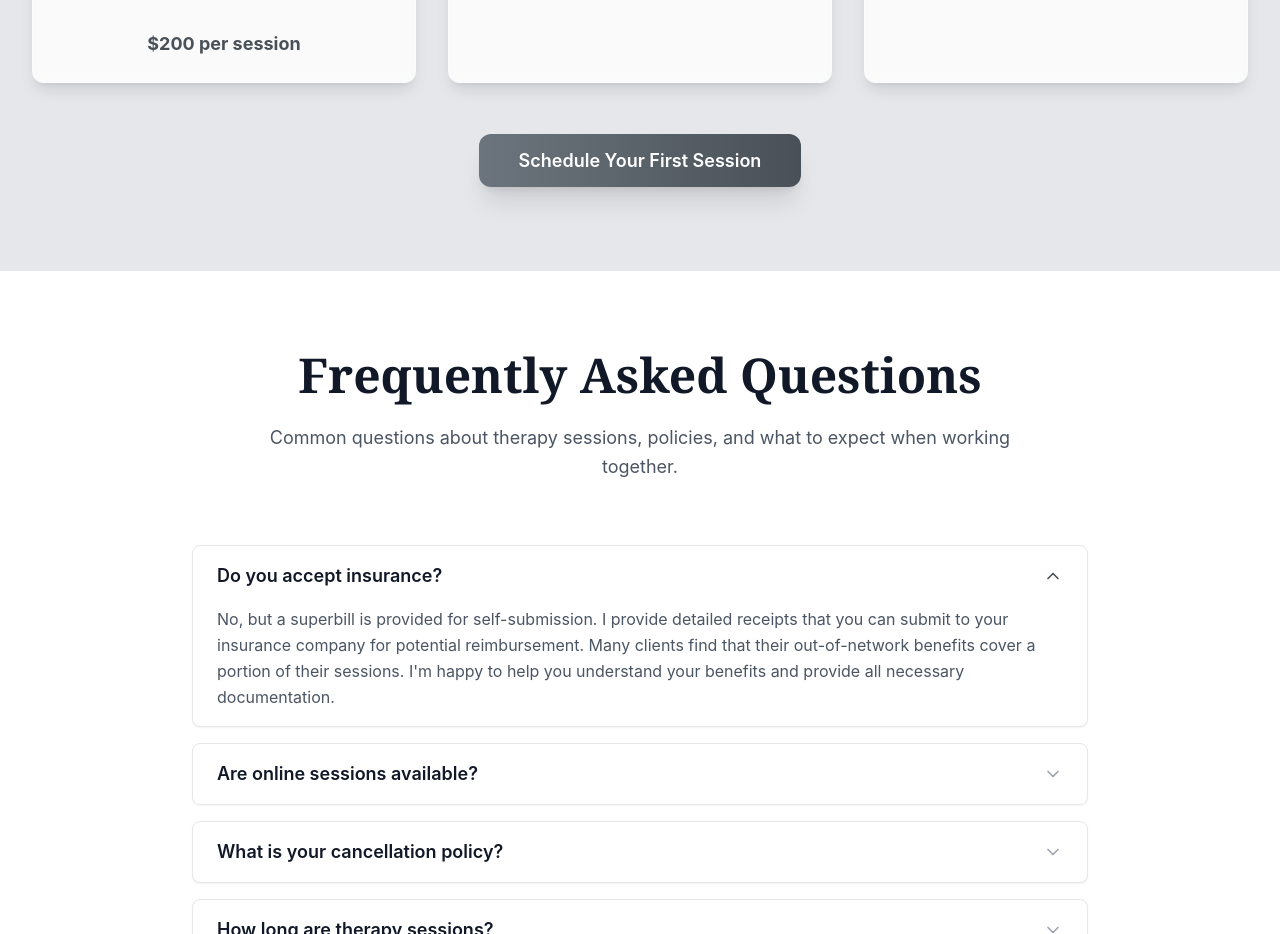
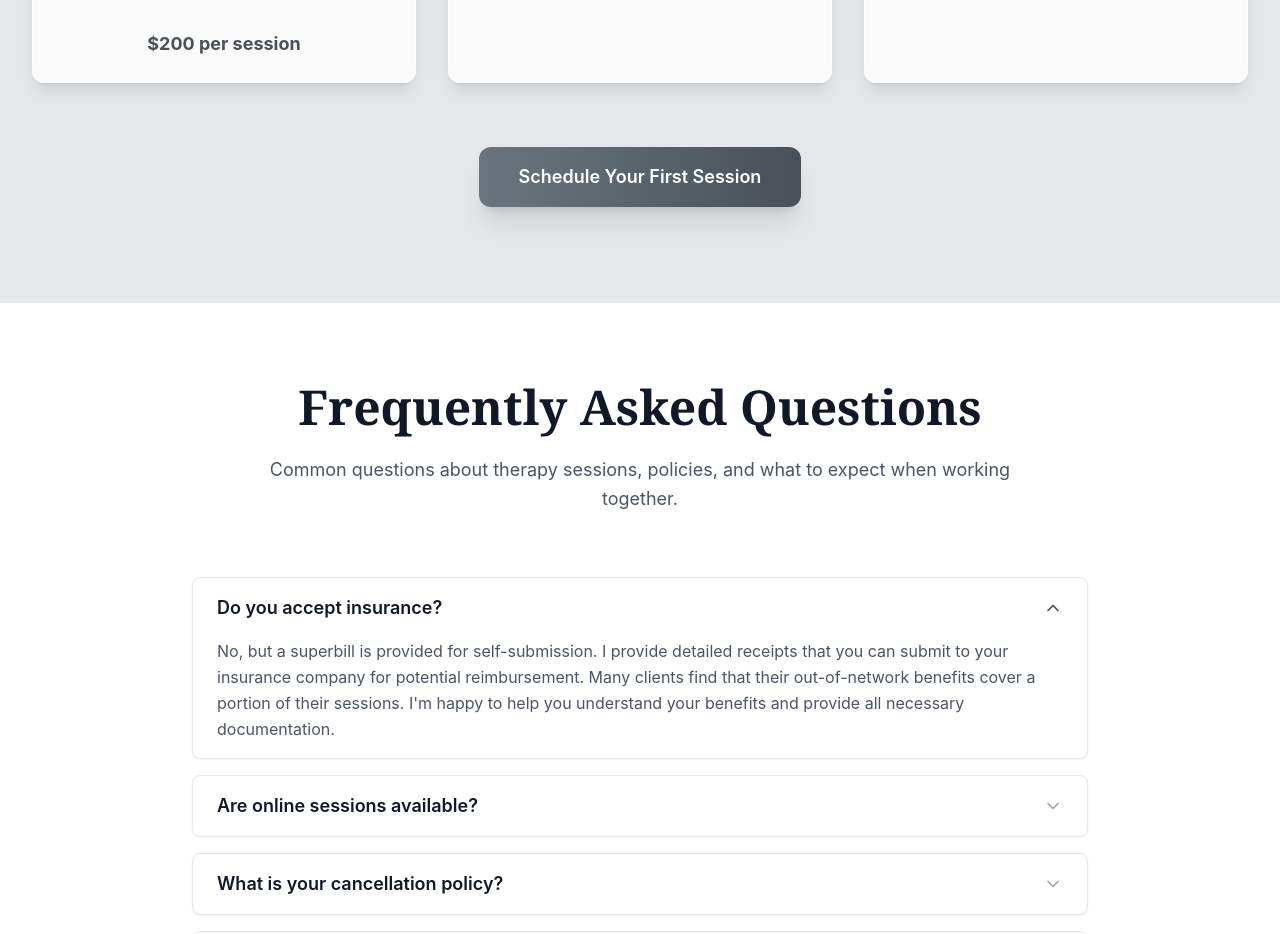
Before and after one commit to aryan10092/Therapist-assignment, a Next.js app: page / in a window 1280 px wide. Shown: the part 3020-3954 px from the top of the page. Built offline with nearby package versions, Linux system fonts and the light colour scheme.

Commit message:
Update Services.jsx

```diff
--- a/app/components/Services.jsx
+++ b/app/components/Services.jsx
@@ -21,6 +21,9 @@ export default function Services() {
       description: "Second-generation individuals in immigrant families, born in the U.S. to at least one parent born abroad, often navigate the complexities of multiple cultures and diverse expectations. This experience can bring challenges such as feeling like a foreigner in your own country and navigating strained family relationships. Therapy offers a supportive space to explore and process this unique aspect of your identity."
     }
   ]
+ const scrollToSection = (sectionId) => {
+    document.getElementById(sectionId).scrollIntoView({ behavior: 'smooth' })
+    setMobileMenuOpen(false) }
 
   return (
    <section id="services" className="py-24 bg-gray-200">
@@ -120,13 +123,13 @@ export default function Services() {
       </div>
 
       <div className="text-center mt-16">
-        <a
-       // onClick={() => scrollToSection('contact')}
-        href='#contact'
+        <button
+        onClick={() => scrollToSection('contact')}
+        //href='#contact'
           className="bg-gradient-to-r from-primary-500 to-primary-600 hover:from-primary-600 hover:to-primary-700 text-white px-10 py-4 rounded-xl shadow-xl hover:shadow-2xl transition-all duration-300 text-lg font-semibold transform hover:scale-105"
         >
           Schedule Your First Session
-        </a>
+        </button>
       </div>
     </div>
   </section>
```
